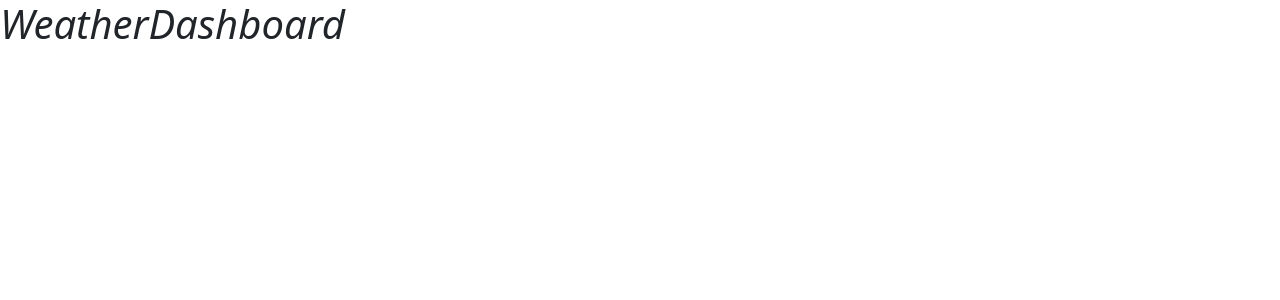
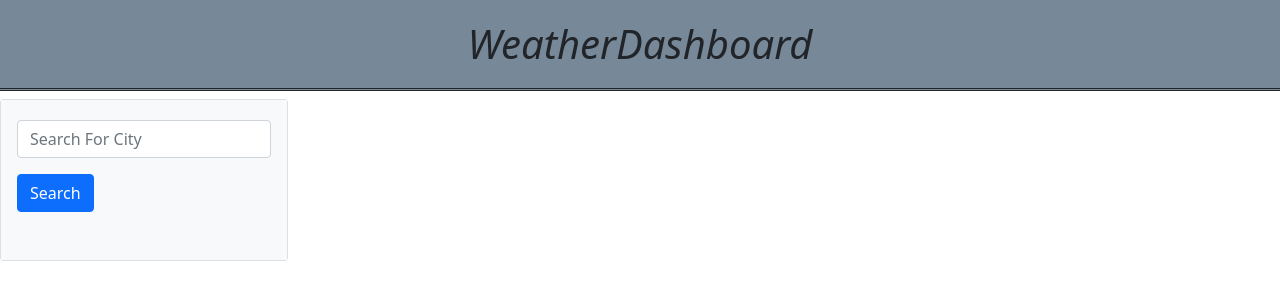
Before and after one commit to tellez215/Weather-Dashboard, a plain HTML site: page index.html in a window 1280 px wide. Drawn offline with nearby package versions, Linux system fonts and the light colour scheme.

Commit message:
add search bar and center header

```diff
--- a/assets/style.css
+++ b/assets/style.css
@@ -0,0 +1,8 @@
+h1 {
+    display: flex;
+    align-items: center;
+    justify-content: center;
+    background-color: lightslategrey;
+    padding: 20px;
+    border-bottom-style: double;
+}
--- a/index.html
+++ b/index.html
@@ -15,9 +15,42 @@
     <header>
         <h1><em>WeatherDashboard</em></h1>
     </header>
-    <script src="https://code.jquery.com/jquery-3.3.1.slim.min.js" integrity="sha384-q8i/X+965DzO0rT7abK41JStQIAqVgRVzpbzo5smXKp4YfRvH+8abtTE1Pi6jizo" crossorigin="anonymous"></script>
-    <script src="https://cdn.jsdelivr.net/npm/bootstrap@5.1.3/dist/js/bootstrap.bundle.min.js" integrity="sha384-ka7Sk0Gln4gmtz2MlQnikT1wXgYsOg+OMhuP+IlRH9sENBO0LRn5q+8nbTov4+1p" crossorigin="anonymous"></script>
-    <script src="https://cdnjs.cloudflare.com/ajax/libs/popper.js/1.14.7/umd/popper.min.js" integrity="sha384-UO2eT0CpHqdSJQ6hJty5KVphtPhzWj9WO1clHTMGa3JDZwrnQq4sF86dIHNDz0W1" crossorigin="anonymous"></script>
+    <!-- template from bootstrap -->
+    <div class="card" style="width: 18rem ;">
+        <div class="card-body bg-light">
+            <h6 class="card-subtitle mb-2 text-muted"></h6>
+            <div class="input-group mb-3">
+                <form class="row g-3">
+                    <div class="col-auto">
+                        <label for="inputPassword2" class="visually-hidden">Search For City</label>
+                        <input class="form-control" id="inputPassword2" placeholder="Search For City">
+                    </div>
+                    <div class="col-auto">
+                        <button type="submit" class="btn btn-primary mb-3">Search</button>
+                    </div>
+                </form>
+
+
+
+
+
+
+
+
+
+
+
+
+
+
+
+
+
+
+
+                <script src="https://code.jquery.com/jquery-3.3.1.slim.min.js" integrity="sha384-q8i/X+965DzO0rT7abK41JStQIAqVgRVzpbzo5smXKp4YfRvH+8abtTE1Pi6jizo" crossorigin="anonymous"></script>
+                <script src="https://cdn.jsdelivr.net/npm/bootstrap@5.1.3/dist/js/bootstrap.bundle.min.js" integrity="sha384-ka7Sk0Gln4gmtz2MlQnikT1wXgYsOg+OMhuP+IlRH9sENBO0LRn5q+8nbTov4+1p" crossorigin="anonymous"></script>
+                <script src="https://cdnjs.cloudflare.com/ajax/libs/popper.js/1.14.7/umd/popper.min.js" integrity="sha384-UO2eT0CpHqdSJQ6hJty5KVphtPhzWj9WO1clHTMGa3JDZwrnQq4sF86dIHNDz0W1" crossorigin="anonymous"></script>
 
 
 
```
